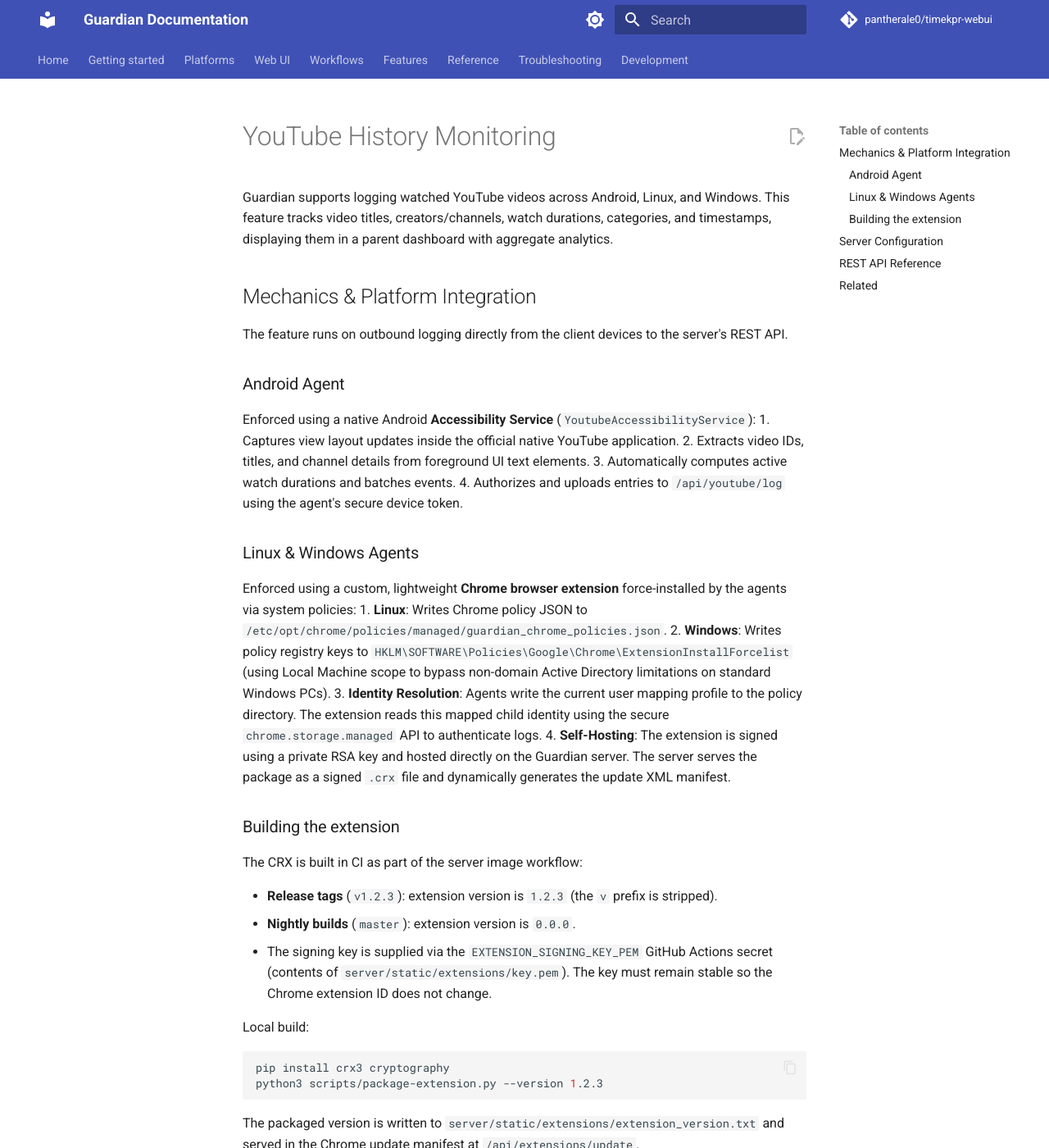
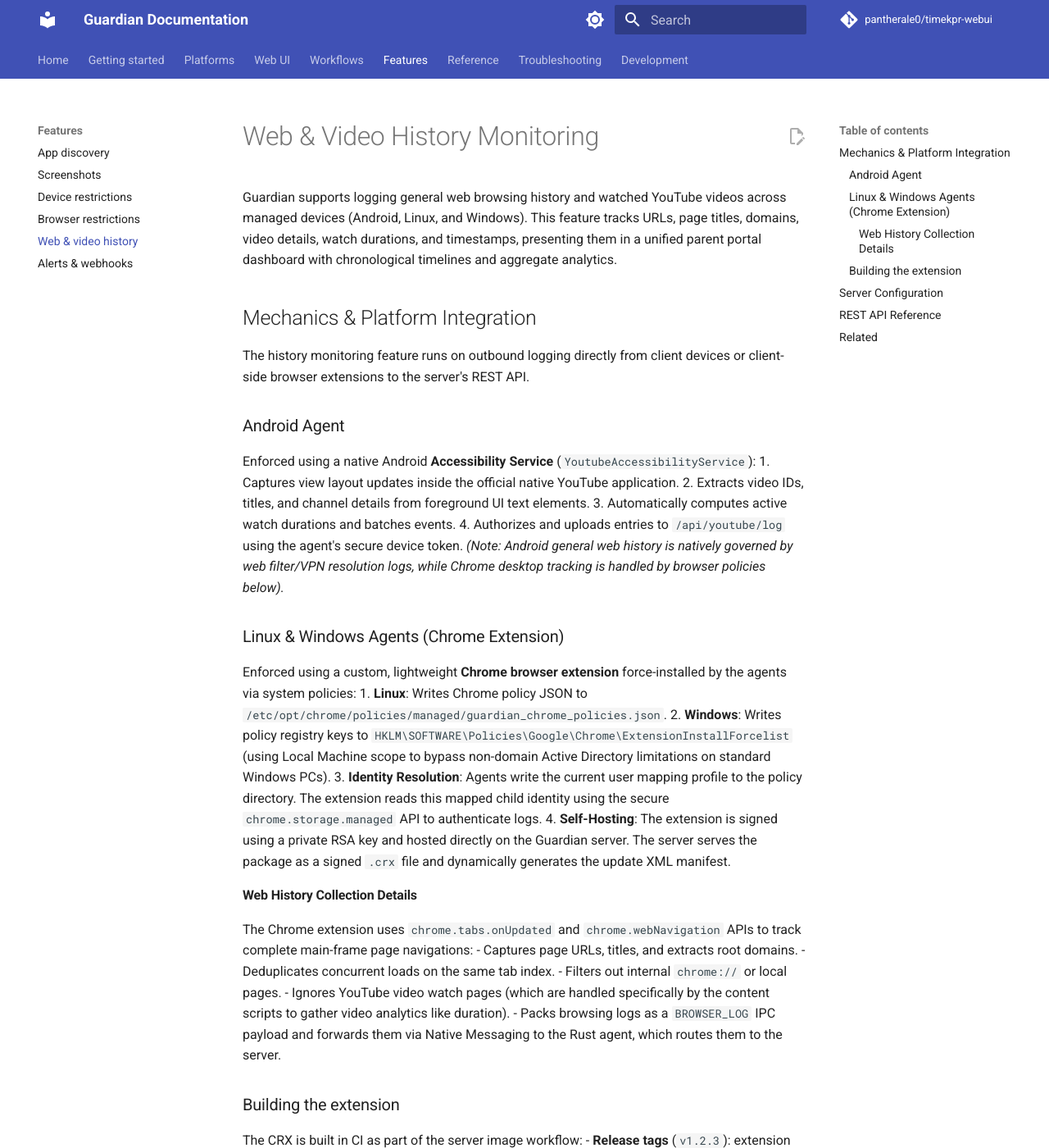
Before and after one commit to Guardian-Parental-Controls/docs, an MkDocs documentation site: the page built from docs/features/web-video-history.md, in a window 1280 px wide and 1400 px high. Shown: the whole window at 82% size. Built offline with MkDocs 1.6.1 and Material for MkDocs 9.7.7, drawn with Linux system fonts in a browser that asks for light colours; comment, search, counter and statistics services are not loaded; the version menu is left out; some of the changed text lies outside the part shown.

Commit message:
feat: implement comprehensive web browsing history tracking, API logging, and unified dashboard visualization

```diff
--- a/docs/features/youtube-history.md
+++ b/docs/features/web-video-history.md
@@ -1,10 +1,10 @@
-# YouTube History Monitoring
+# Web & Video History Monitoring
 
-Guardian supports logging watched YouTube videos across Android, Linux, and Windows. This feature tracks video titles, creators/channels, watch durations, categories, and timestamps, displaying them in a parent dashboard with aggregate analytics.
+Guardian supports logging general web browsing history and watched YouTube videos across managed devices (Android, Linux, and Windows). This feature tracks URLs, page titles, domains, video details, watch durations, and timestamps, presenting them in a unified parent portal dashboard with chronological timelines and aggregate analytics.
 
 ## Mechanics & Platform Integration
 
-The feature runs on outbound logging directly from the client devices to the server's REST API.
+The history monitoring feature runs on outbound logging directly from client devices or client-side browser extensions to the server's REST API.
 
 ### Android Agent
 Enforced using a native Android **Accessibility Service** (`YoutubeAccessibilityService`):
@@ -12,18 +12,26 @@
 2. Extracts video IDs, titles, and channel details from foreground UI text elements.
 3. Automatically computes active watch durations and batches events.
 4. Authorizes and uploads entries to `/api/youtube/log` using the agent's secure device token.
+*(Note: Android general web history is natively governed by web filter/VPN resolution logs, while Chrome desktop tracking is handled by browser policies below).*
 
-### Linux & Windows Agents
+### Linux & Windows Agents (Chrome Extension)
 Enforced using a custom, lightweight **Chrome browser extension** force-installed by the agents via system policies:
 1. **Linux**: Writes Chrome policy JSON to `/etc/opt/chrome/policies/managed/guardian_chrome_policies.json`.
 2. **Windows**: Writes policy registry keys to `HKLM\SOFTWARE\Policies\Google\Chrome\ExtensionInstallForcelist` (using Local Machine scope to bypass non-domain Active Directory limitations on standard Windows PCs).
 3. **Identity Resolution**: Agents write the current user mapping profile to the policy directory. The extension reads this mapped child identity using the secure `chrome.storage.managed` API to authenticate logs.
 4. **Self-Hosting**: The extension is signed using a private RSA key and hosted directly on the Guardian server. The server serves the package as a signed `.crx` file and dynamically generates the update XML manifest.
 
+#### Web History Collection Details
+The Chrome extension uses `chrome.tabs.onUpdated` and `chrome.webNavigation` APIs to track complete main-frame page navigations:
+- Captures page URLs, titles, and extracts root domains.
+- Deduplicates concurrent loads on the same tab index.
+- Filters out internal `chrome://` or local pages.
+- Ignores YouTube video watch pages (which are handled specifically by the content scripts to gather video analytics like duration).
+- Packs browsing logs as a `BROWSER_LOG` IPC payload and forwards them via Native Messaging to the Rust agent, which routes them to the server.
+
 ### Building the extension
 
 The CRX is built in CI as part of the server image workflow:
-
 - **Release tags** (`v1.2.3`): extension version is `1.2.3` (the `v` prefix is stripped).
 - **Nightly builds** (`master`): extension version is `0.0.0`.
 - The signing key is supplied via the `EXTENSION_SIGNING_KEY_PEM` GitHub Actions secret (contents of `server/static/extensions/key.pem`). The key must remain stable so the Chrome extension ID does not change.
@@ -44,7 +52,8 @@
 Configure settings in **Settings**:
 
 - **YouTube API Key**: (Optional) A Google Developer API key. If provided, a background worker asynchronously resolves category metadata (e.g., *Gaming*, *Education*, *Music*) for watched videos. If not provided, category defaults to "Unknown".
-- **YouTube History Retention (Days)**: (Optional) Configures automatic pruning of logs older than the set threshold. If blank, history is kept indefinitely.
+- **YouTube History Retention (Days)**: (Optional) Configures automatic pruning of YouTube logs older than the set threshold. If blank, history is kept indefinitely.
+- **Web History Retention (Days)**: (Optional) Configures automatic pruning of web browsing logs. Defaults to 7 days to prevent SQLite database bloat.
 
 ---
 
@@ -52,10 +61,11 @@
 
 | Endpoint | Method | Authentication | Description |
 |----------|--------|----------------|-------------|
-| `/api/youtube/log` | POST | Agent Secure Token (`Bearer`) | Logs a batch of watched videos |
+| `/api/youtube/log` | POST | Agent Secure Token (`Bearer`) | Logs a batch of watched YouTube videos |
+| `/api/browser/log` | POST | Agent Secure Token (`Bearer`) | Logs a batch of visited web pages |
 | `/api/extensions/update` | GET | None | Chrome update XML manifest |
 | `/api/extensions/download` | GET | None | Download signed `.crx` extension |
-| `/api/user/<user_id>/youtube` | GET | Session Auth | Query watched history feeds & stats |
+| `/api/user/<user_id>/history` | GET | Session Auth | Query combined web and YouTube history feed & analytics |
 
 ---
 
--- a/mkdocs.yml
+++ b/mkdocs.yml
@@ -100,6 +100,7 @@
       - Screenshots: features/screenshots.md
       - Device restrictions: features/device-restrictions.md
       - Browser restrictions: features/browser-restrictions.md
+      - Web & video history: features/web-video-history.md
       - Alerts & webhooks: features/alerts-and-webhooks.md
   - Reference:
       - Policy matrix: reference/policy-matrix.md
```
Also changed, not shown: docs/features/browser-restrictions.md (+1 -1 lines), docs/getting-started/comparison.md (+2 -1 lines), docs/platforms/linux-agent.md (+1 -1 lines).
